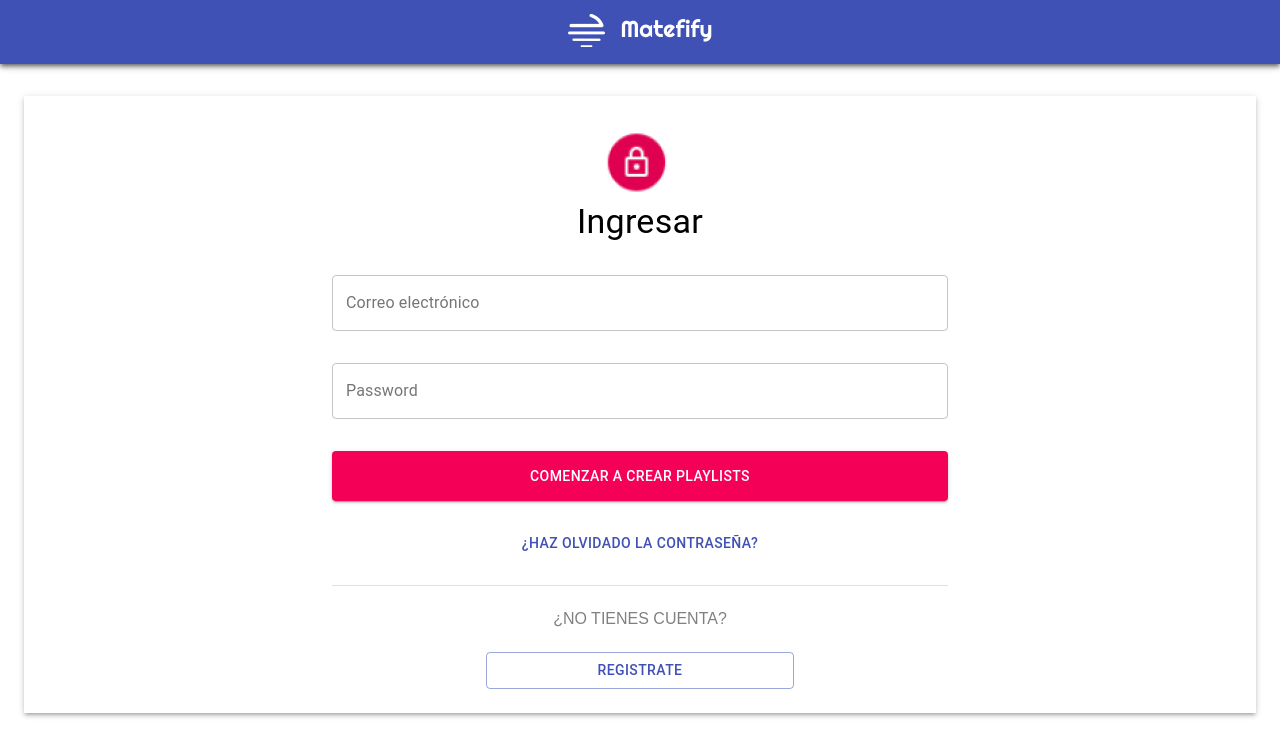
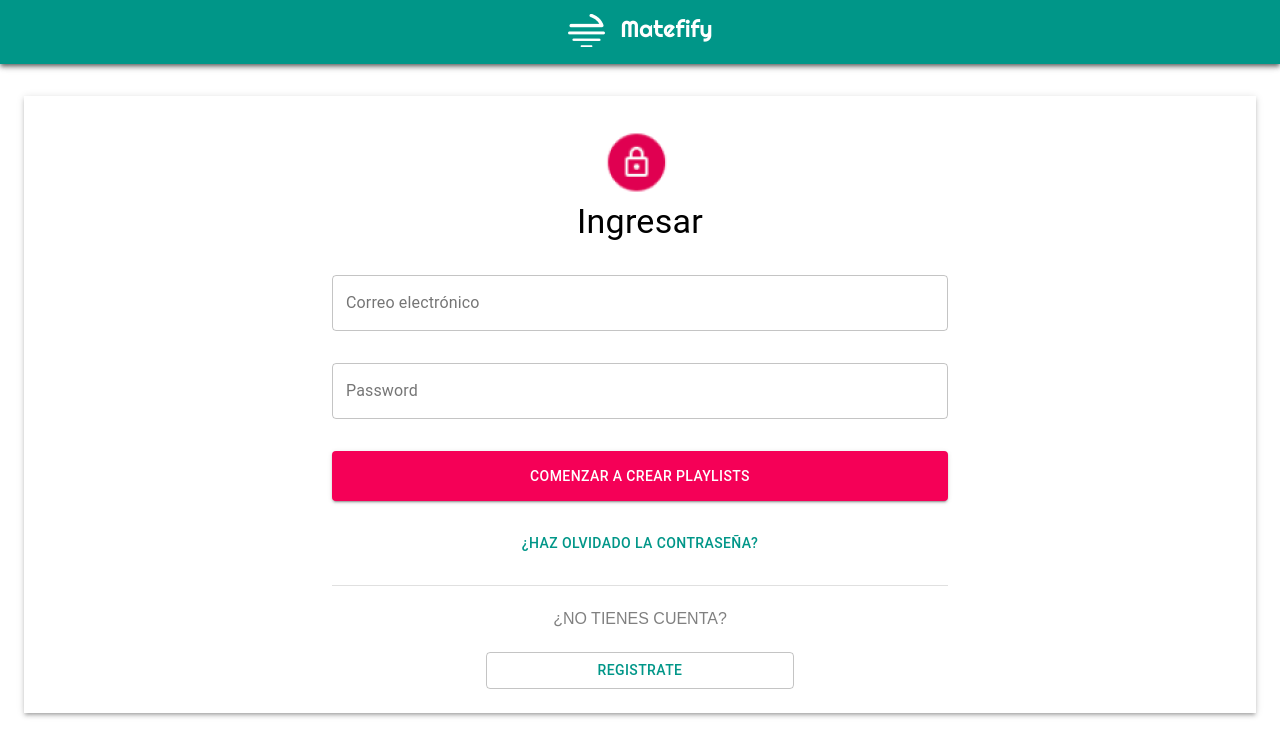
Before and after one commit to Ry-Ferreira/Proyecto-Modulo-2, a React (Create React App) app in the folder app-run/: page / in a window 1280 px wide. Shown: the top 756 px of the page. Built offline with nearby package versions, Linux system fonts and the light colour scheme.

Commit message:
Finish-colorsTheme

```diff
--- a/app-run/src/Components/Form.js
+++ b/app-run/src/Components/Form.js
@@ -21,6 +21,9 @@ const useStyles = makeStyles({
     },
     accAsk: {
         color: 'grey',
+    },
+    text: {
+        color: '#009688',
     }
  });
 
@@ -72,7 +75,7 @@ const Form = (props) => {
                                     </Button>
                                 </Box>
                                 <Box mt={3} mb={3}>
-                                    <Button color="primary">¿HAZ OLVIDADO LA CONTRASEÑA?</Button>
+                                    <Button classes={{root:classes.text}}>¿HAZ OLVIDADO LA CONTRASEÑA?</Button>
                                 </Box>
                                 <Divider variant="middle" classes={{
                                     root:classes.divider
@@ -83,7 +86,7 @@ const Form = (props) => {
                                     <Link href="#" underline="none" TypographyClasses={{root:classes.accAsk}}>¿NO TIENES CUENTA?</Link>
                                 </Box>
                                 <Box mt={3} width="25%" >
-                                    <Button variant="outlined" fullWidth="bool" color="primary" href="#">REGISTRATE</Button>
+                                    <Button variant="outlined" fullWidth="bool" classes={{root:classes.text}} href="#">REGISTRATE</Button>
                                 </Box>
                             </Grid>
                     </FormControl>
--- a/app-run/src/Components/MyPlaylist.js
+++ b/app-run/src/Components/MyPlaylist.js
@@ -27,6 +27,9 @@ const useStyles = makeStyles({
     table: {
         minWidth: 650,
     },
+    text: {
+        color: '#009688',
+    }
 })
 
 
@@ -43,7 +46,7 @@ const MyPlaylist = (props) => {
                     <TableContainer>
                         <Table aria-label="simple table">
                             <TableHead>
-                                <Typography variant="h6" color="primary">Resultados</Typography>
+                                <Typography variant="h6" classes={{root: classes.text}}>Tú Playlist</Typography>
                                 <TableRow>
                                     <TableCell><Typography variant="body1"> Nombre </Typography></TableCell>
                                     <TableCell><Typography variant="body1"> Artista </Typography></TableCell>
--- a/app-run/src/Components/NavBar.js
+++ b/app-run/src/Components/NavBar.js
@@ -8,11 +8,10 @@ import { makeStyles } from '@material-ui/core/styles';
 import Box from '@material-ui/core/Box';
 import { Avatar } from '@material-ui/core';
 import Hidden from '@material-ui/core/Hidden';
-import { green } from '@material-ui/core/colors';
 
 const useStyles = makeStyles({
   root: {
-      backgroundColor: green,
+      backgroundColor: '#009688',
   }
 });
 
@@ -23,7 +22,7 @@ const NavBar = (props) => {
     return (
       <Box boxShadow="3">
         <AppBar position="static">
-          <Toolbar>
+          <Toolbar classes={{root: classes.root}}>
             <Grid justify={props.justify} container="bool">
               <Box mr={1}>
                 <img src={MateifyLogo} alt="MateifyLogo"/>
--- a/app-run/src/Components/SearchSong.js
+++ b/app-run/src/Components/SearchSong.js
@@ -26,6 +26,9 @@ const useStyle = makeStyles((theme) => ({
     divider: {
         marginLeft: 0,
         marginRight: 0,
+    },
+    text: {
+        color: '#009688',
     }
 }))
 
@@ -63,7 +66,7 @@ const SearchSong = (props) => {
                         <TableContainer>
                             <Table aria-label="simple table">
                                 <TableHead>
-                                    <Typography variant="h6" color="primary">Resultados</Typography>
+                                    <Typography variant="h6" classes={{root: classes.text}}>Resultados</Typography>
                                     <TableRow>
                                         <TableCell><Typography variant="body1"> Nombre </Typography></TableCell>
                                         <TableCell><Typography variant="body1"> Artista </Typography></TableCell>
```
